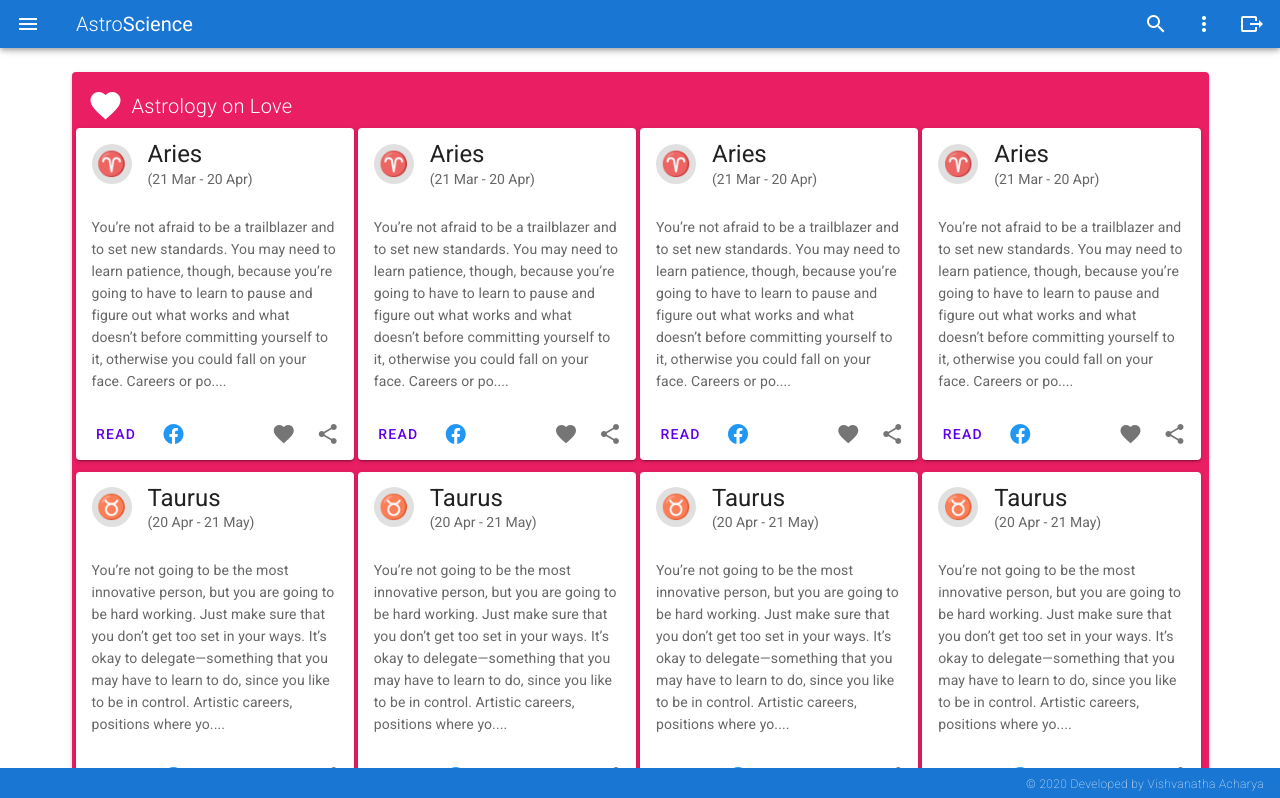
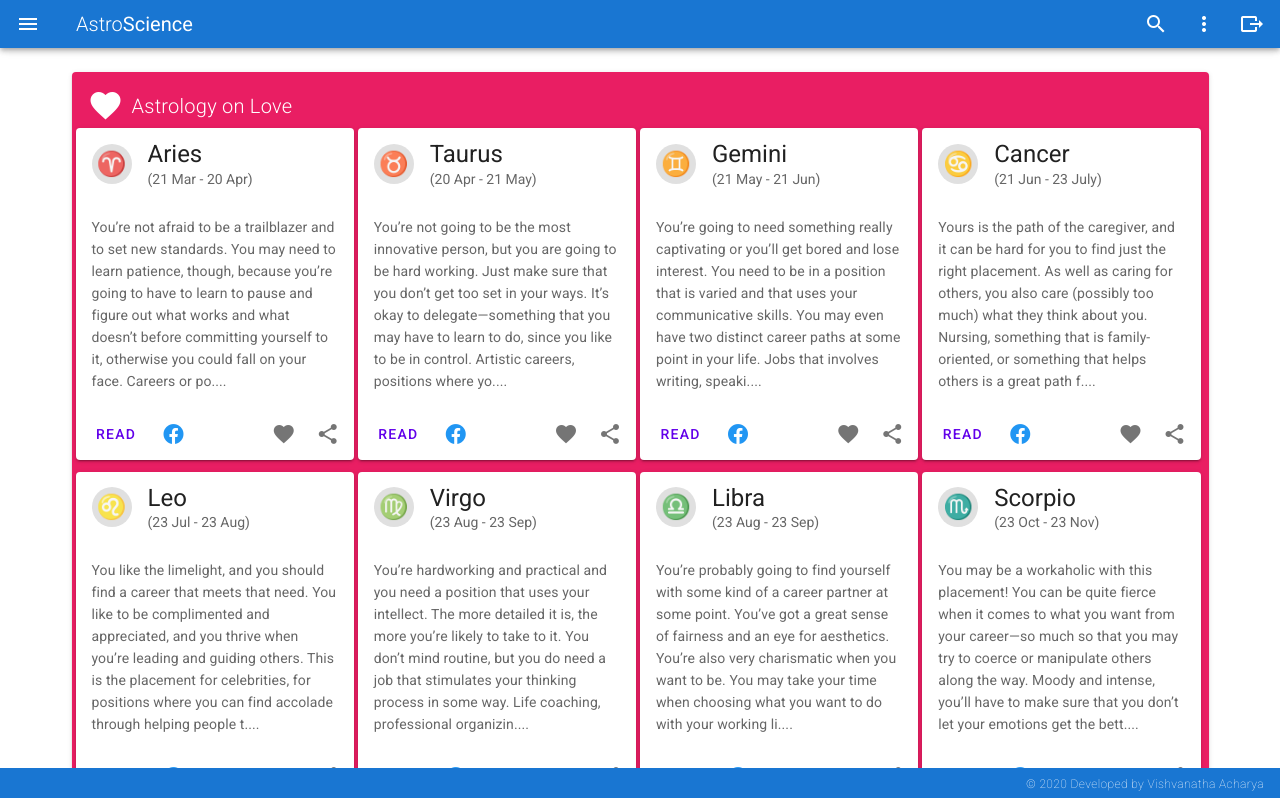
Before and after one commit to vishvanathaa/vishwakarma, a Vue app: page /Relationship in a window 1280 px wide. Shown: the top 798 px of the page. Built offline with nearby package versions, Linux system fonts and the light colour scheme.

Commit message:
build taken for heroku

```diff
--- a/src/views/Relationship.vue
+++ b/src/views/Relationship.vue
@@ -21,7 +21,7 @@
          <v-flex xs12 sm6 md4 lg3 v-for="star in educations" :key="star.name">
         <v-card
       class="mx-auto text-xs-center mb-3 mr-1"
-      v-for="star in educations" :key="star.name" color="gray lighten-4" light >
+      color="gray lighten-4" light >
       <v-list-item>
         <v-list-item-avatar color="grey lighten-2" v-html="star.avatar"></v-list-item-avatar>
         <v-list-item-content>
```
Also changed, not shown: 15 other files (tests, documents, lock files or other folders).
